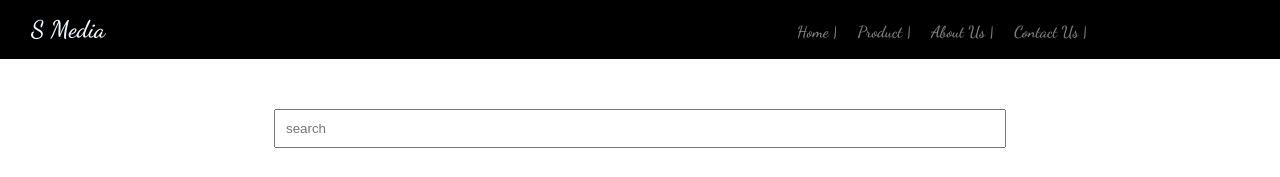
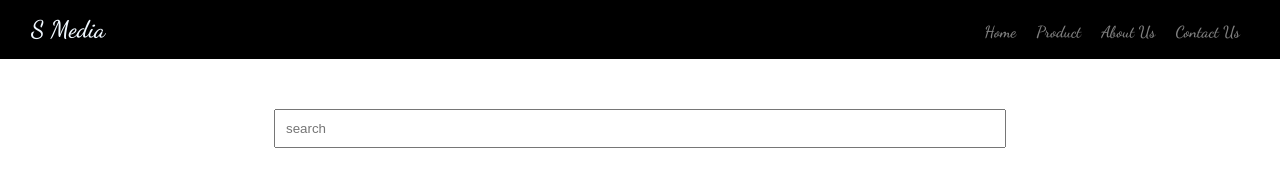
Before and after one commit to vetrivk/project-html-css, a plain HTML site: page index.html in a window 1280 px wide. Shown: the top 177 px of the page. Drawn offline with Linux system fonts and the light colour scheme; a web font is replaced by a local one.

Commit message:
Modify data

```diff
--- a/index.html
+++ b/index.html
@@ -3,7 +3,7 @@
   <head>
     <meta charset="UTF-8" />
     <meta name="viewport" content="width=device-width, initial-scale=1.0" />
-    <title>Perfumy</title>
+    <title>social media</title>
     <link rel="preconnect" href="https://fonts.googleapis.com" />
     <link rel="preconnect" href="https://fonts.gstatic.com" crossorigin />
     <link
@@ -24,10 +24,10 @@
       <nav>
         <h1 class="font">S Media</h1>
         <ul>
-          <li>Home |</li>
-          <li>Product |</li>
-          <li>About Us |</li>
-          <li>Contact Us |</li>
+          <li>Home</li>
+          <li>Product</li>
+          <li>About Us</li>
+          <li>Contact Us</li>
         </ul>
       </nav>
     </div>
--- a/style.css
+++ b/style.css
@@ -24,7 +24,7 @@ h1 {
   margin-left: 16px;
 }
 ul {
-  margin-left: 55%;
+  margin-left: 70%;
 }
 li {
   color: gray;
```
